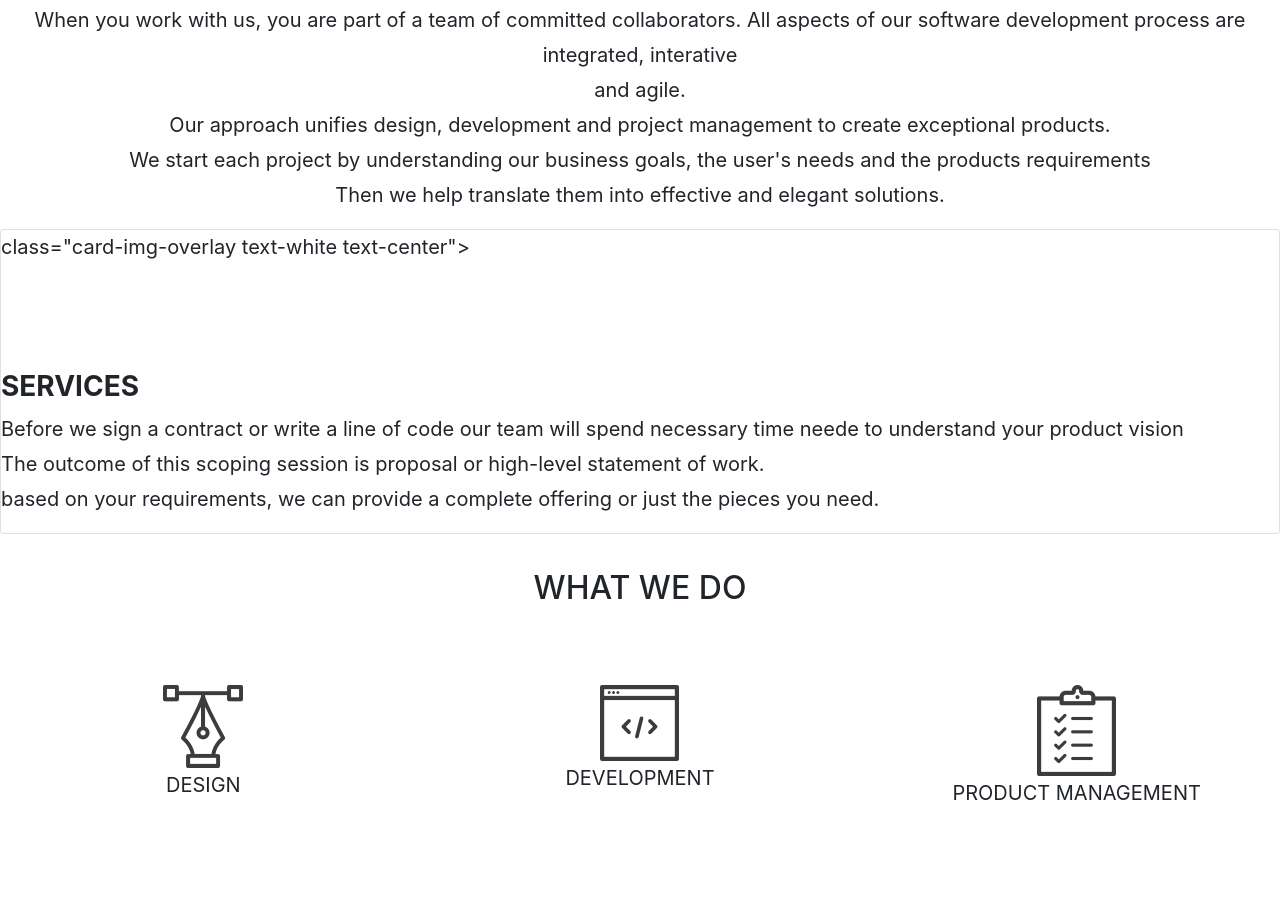
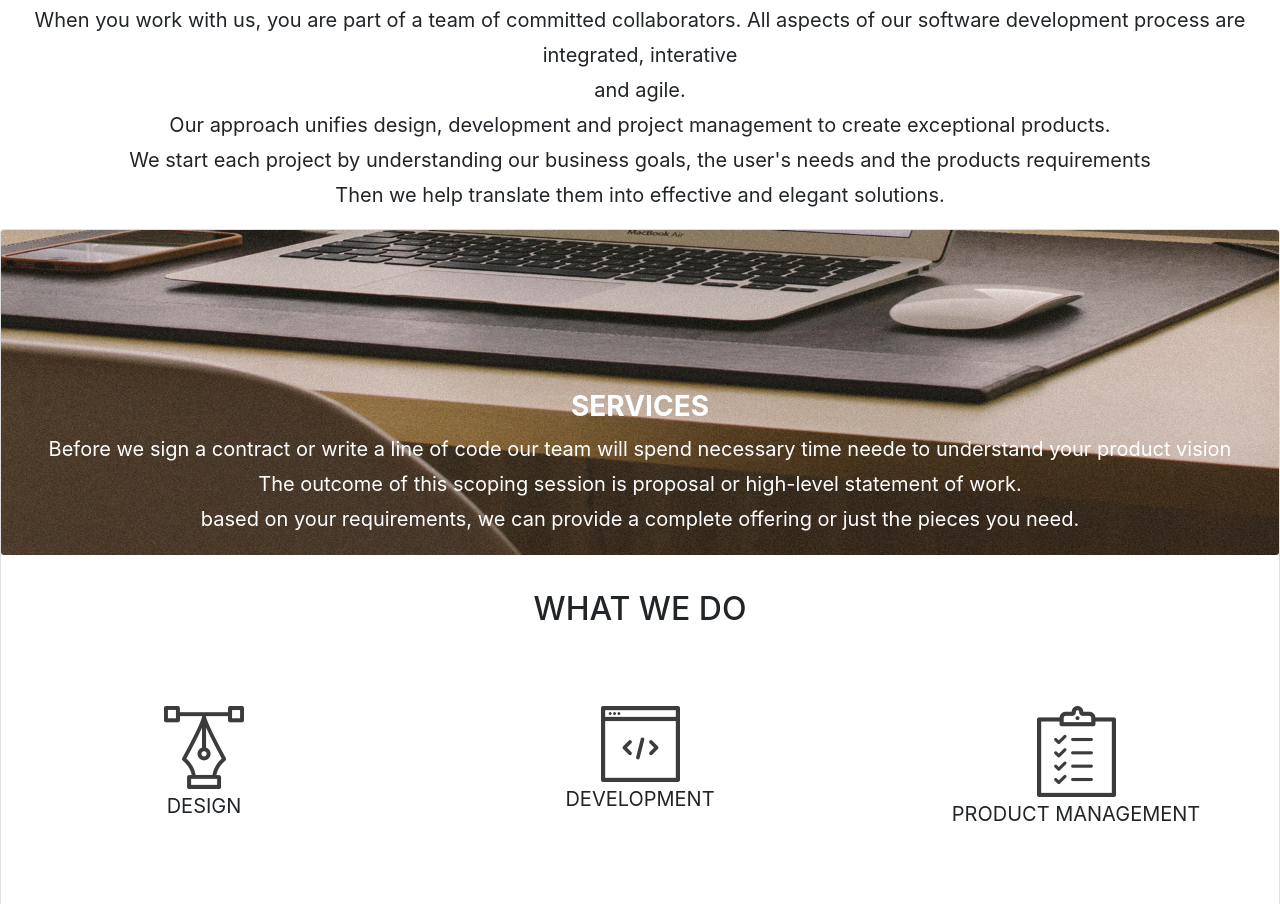
Before and after one commit to MonicaOduor/delani, a plain HTML site: page index.html in a window 1280 px wide. Shown: the part 856-1760 px from the top of the page. Drawn offline with nearby package versions, Linux system fonts and the light colour scheme.

Commit message:
Add part3:

```diff
--- a/index.html
+++ b/index.html
@@ -40,7 +40,8 @@
         <br>We start each project by understanding our business goals, the user's needs and the products requirements<br>Then we help translate them into effective and elegant solutions.</p>
     </div>
     <div class="card">
-      class="card-img-overlay text-white text-center">
+      <img class="card-img" src="assets/backgrounds/s_image.jpg">
+      <div class="card-img-overlay text-white text-center">
         <br><br><br><br>
         <h3><strong>SERVICES</strong></h3>
         <p>Before we sign a contract or write a line of code our team will spend necessary time neede to understand your product vision<br>The outcome of this scoping session is proposal or high-level statement of work.<br>based on your requirements, we
```
